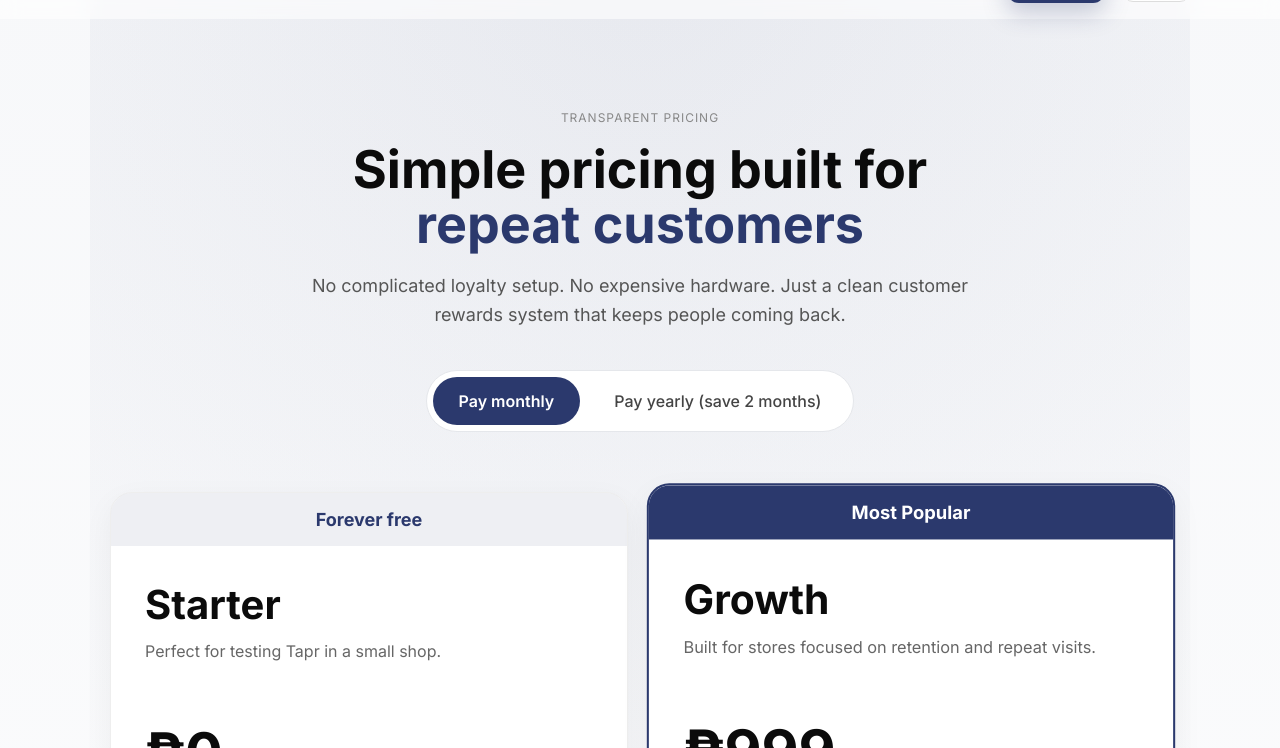
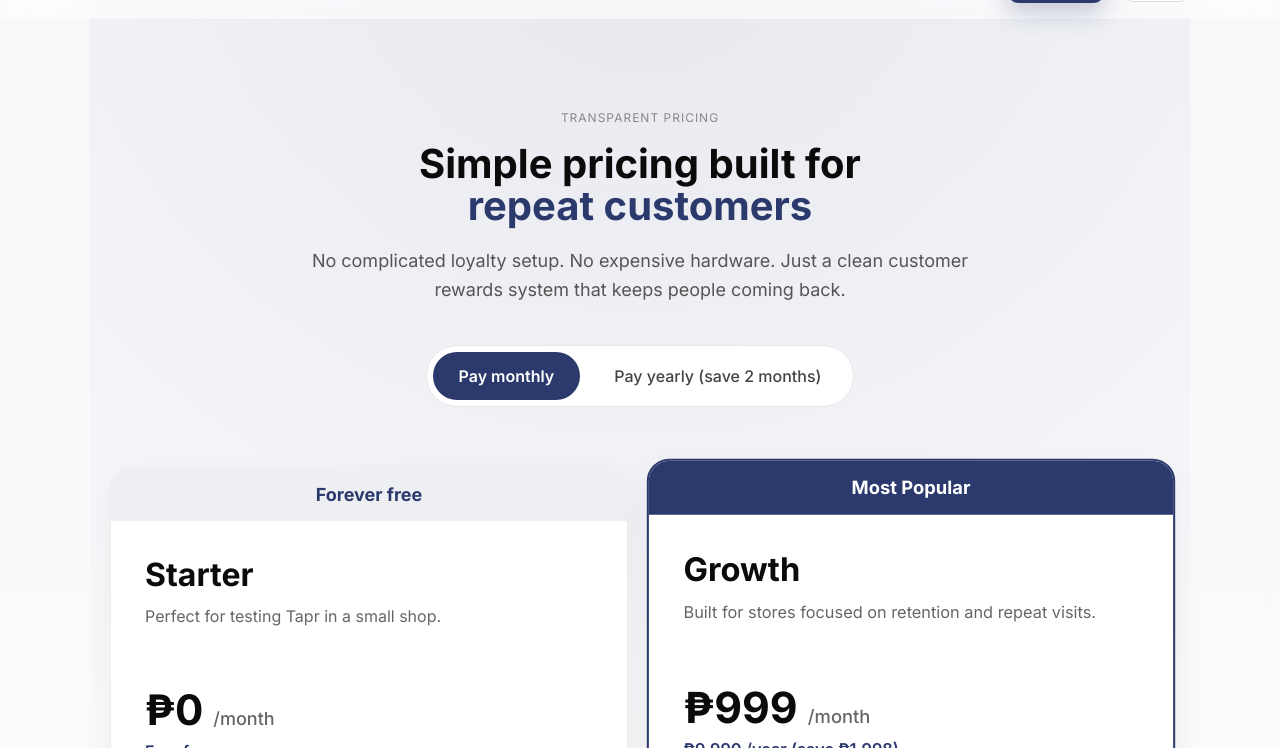
Before and after one commit to patrekk/tapr-backend-final, a website: page public/pricing.html in a window 1280 px wide. Shown: the part 52-800 px from the top of the page. Drawn offline with Linux system fonts and the light colour scheme.

Commit message:
fix font sizes

```diff
--- a/public/pricing.html
+++ b/public/pricing.html
@@ -107,7 +107,7 @@
         }
 
         .hero h1 {
-            font-size: 52px;
+            font-size: 40px;
             line-height: 1.05;
             max-width: 900px;
             margin: 0 auto 20px;
@@ -194,7 +194,7 @@
         }
 
         .plan-name {
-            font-size: 40px;
+            font-size: 32px;
             font-weight: 700;
             margin-bottom: 10px;
         }
@@ -207,7 +207,7 @@
         }
 
         .price {
-            font-size: 56px;
+            font-size: 42px;
             font-weight: 700;
             margin-bottom: 6px;
         }
@@ -309,7 +309,7 @@
         }
 
         .final h2 {
-            font-size: 42px;
+            font-size: 32px;
             margin-bottom: 16px;
         }
 
```
